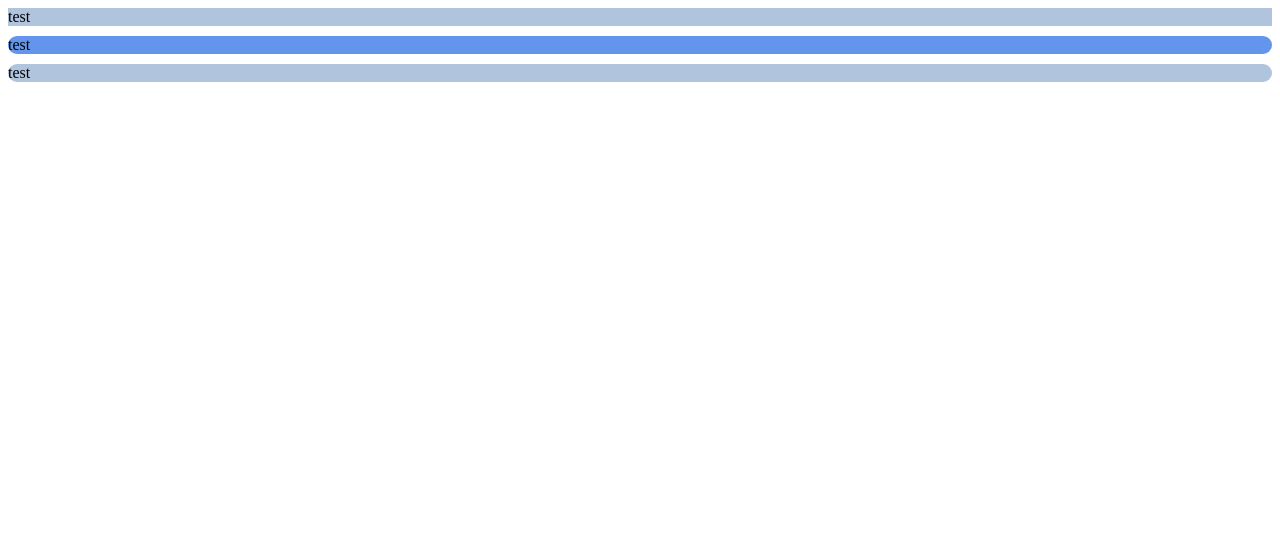
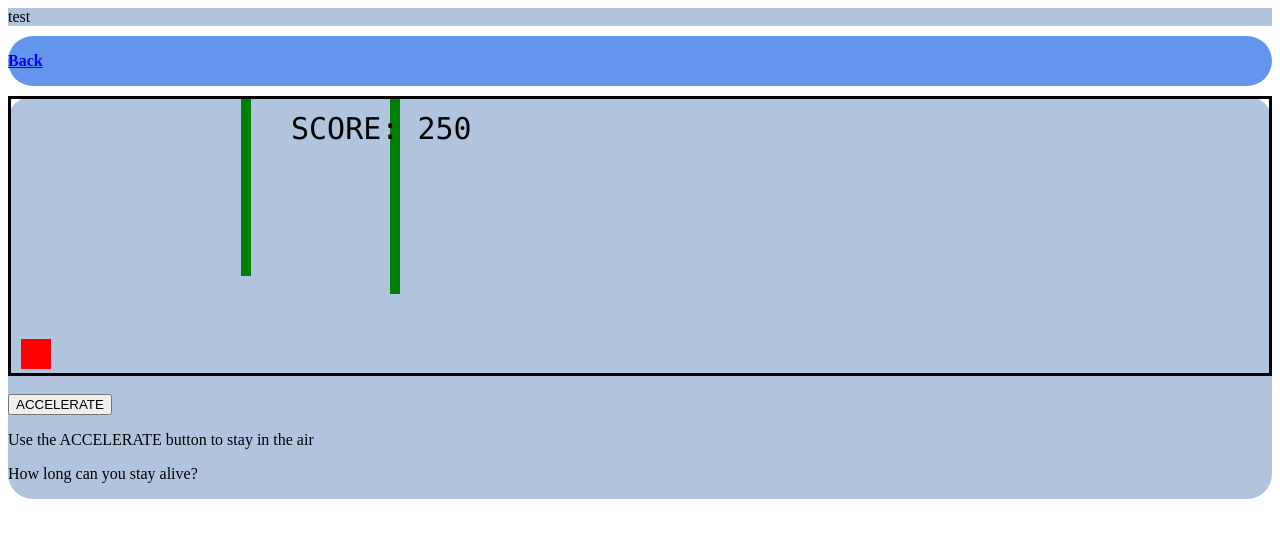
Before and after one commit to Tantchamin/WebPro-023-054-070, a website: page WebProject-023-054-070/public/play.html in a window 1280 px wide. Drawn offline with Linux system fonts and the light colour scheme.

Commit message:
ADD: Game

```diff
--- a/WebProject-023-054-070/public/css/gamepage.css
+++ b/WebProject-023-054-070/public/css/gamepage.css
@@ -74,3 +74,29 @@
 .boldText {
     font-weight: bold;
 }
+
+#posting{
+	text-align: right;
+	padding-right: 3%;
+	width:50%;
+
+}
+
+textarea{
+	width: 90%;
+	min-width: 200px;
+	height: 100px;
+	margin-right: 0px;
+	text-align: left;
+	font-size: 20px;
+}
+
+#postbutton{
+	width:20%;
+	min-width: 100px;
+	font-size: 20px;
+}
+
+#game-layer{
+    border: 3px solid black;
+}
--- /dev/null
+++ b/WebProject-023-054-070/public/js/game.js
@@ -0,0 +1,118 @@
+var myGamePiece;
+var myObstacles = [];
+var myScore;
+
+window.onload = startGame;
+
+function startGame() {
+    myGamePiece = new component(30, 30, "red", 10, 120);
+    myGamePiece.gravity = 0.05;
+    myScore = new component("30px", "Consolas", "black", 280, 40, "text");
+    myGameArea.start();
+}
+
+var myGameArea = {
+    canvas : document.createElement("canvas"),
+    start : function() {
+        this.canvas.width = 480;
+        this.canvas.height = 270;
+        this.context = this.canvas.getContext("2d");
+        document.getElementById("game-layer").appendChild(this.canvas);
+        this.frameNo = 0;
+        this.interval = setInterval(updateGameArea, 20);
+        },
+    clear : function() {
+        this.context.clearRect(0, 0, this.canvas.width, this.canvas.height);
+    }
+}
+
+function component(width, height, color, x, y, type) {
+    this.type = type;
+    this.score = 0;
+    this.width = width;
+    this.height = height;
+    this.speedX = 0;
+    this.speedY = 0;
+    this.x = x;
+    this.y = y;
+    this.gravity = 0;
+    this.gravitySpeed = 0;
+    this.update = function() {
+        ctx = myGameArea.context;
+        if (this.type == "text") {
+            ctx.font = this.width + " " + this.height;
+            ctx.fillStyle = color;
+            ctx.fillText(this.text, this.x, this.y);
+        } else {
+            ctx.fillStyle = color;
+            ctx.fillRect(this.x, this.y, this.width, this.height);
+        }
+    }
+    this.newPos = function() {
+        this.gravitySpeed += this.gravity;
+        this.x += this.speedX;
+        this.y += this.speedY + this.gravitySpeed;
+        this.hitBottom();
+    }
+    this.hitBottom = function() {
+        var rockbottom = myGameArea.canvas.height - this.height;
+        if (this.y > rockbottom) {
+            this.y = rockbottom;
+            this.gravitySpeed = 0;
+        }
+    }
+    this.crashWith = function(otherobj) {
+        var myleft = this.x;
+        var myright = this.x + (this.width);
+        var mytop = this.y;
+        var mybottom = this.y + (this.height);
+        var otherleft = otherobj.x;
+        var otherright = otherobj.x + (otherobj.width);
+        var othertop = otherobj.y;
+        var otherbottom = otherobj.y + (otherobj.height);
+        var crash = true;
+        if ((mybottom < othertop) || (mytop > otherbottom) || (myright < otherleft) || (myleft > otherright)) {
+            crash = false;
+        }
+        return crash;
+    }
+}
+
+function updateGameArea() {
+    var x, height, gap, minHeight, maxHeight, minGap, maxGap;
+    for (i = 0; i < myObstacles.length; i += 1) {
+        if (myGamePiece.crashWith(myObstacles[i])) {
+            return;
+        }
+    }
+    myGameArea.clear();
+    myGameArea.frameNo += 1;
+    if (myGameArea.frameNo == 1 || everyinterval(150)) {
+        x = myGameArea.canvas.width;
+        minHeight = 20;
+        maxHeight = 200;
+        height = Math.floor(Math.random()*(maxHeight-minHeight+1)+minHeight);
+        minGap = 50;
+        maxGap = 200;
+        gap = Math.floor(Math.random()*(maxGap-minGap+1)+minGap);
+        myObstacles.push(new component(10, height, "green", x, 0));
+        myObstacles.push(new component(10, x - height - gap, "green", x, height + gap));
+    }
+    for (i = 0; i < myObstacles.length; i += 1) {
+        myObstacles[i].x += -1;
+        myObstacles[i].update();
+    }
+    myScore.text="SCORE: " + myGameArea.frameNo;
+    myScore.update();
+    myGamePiece.newPos();
+    myGamePiece.update();
+}
+
+function everyinterval(n) {
+    if ((myGameArea.frameNo / n) % 1 == 0) {return true;}
+    return false;
+}
+
+function accelerate(n) {
+    myGamePiece.gravity = n;
+}
--- a/WebProject-023-054-070/public/play.html
+++ b/WebProject-023-054-070/public/play.html
@@ -4,18 +4,28 @@
 		<meta charset="UTF-8">
 		<title>play</title>
 		<link type="text/css" rel="stylesheet" href="css/gamepage.css">
-		<!-- <script type="text/javascript" src="js/feed.js"></script> -->
+		<script type="text/javascript" src="js/game.js"></script>
 	</head>
 	<body>
+
 		<div class="grid-container">
 			<div id="header">
 				test
 			</div>
             <div id="tagmenu">
-				test
+				<p  class="boldText"><a href="homepage.html">Back</a></p>
 			</div>
 			<div id="menu3">
-				test
+				<div id="game-container">
+					<div id="game-layer">
+
+					</div>
+			</div>
+
+				<br>
+				<button onmousedown="accelerate(-0.2)" onmouseup="accelerate(0.05)">ACCELERATE</button>
+				<p>Use the ACCELERATE button to stay in the air</p>
+				<p>How long can you stay alive?</p>
 			</div>
 		</div>
 
```
Also changed, not shown: WebProject-023-054-070/public/homepage.html (+1 -0 lines), WebProject-023-054-070/public/js/feed.js (+15 -15 lines), WebProject-023-054-070/public/leaderboard.html (+1 -1 lines).
